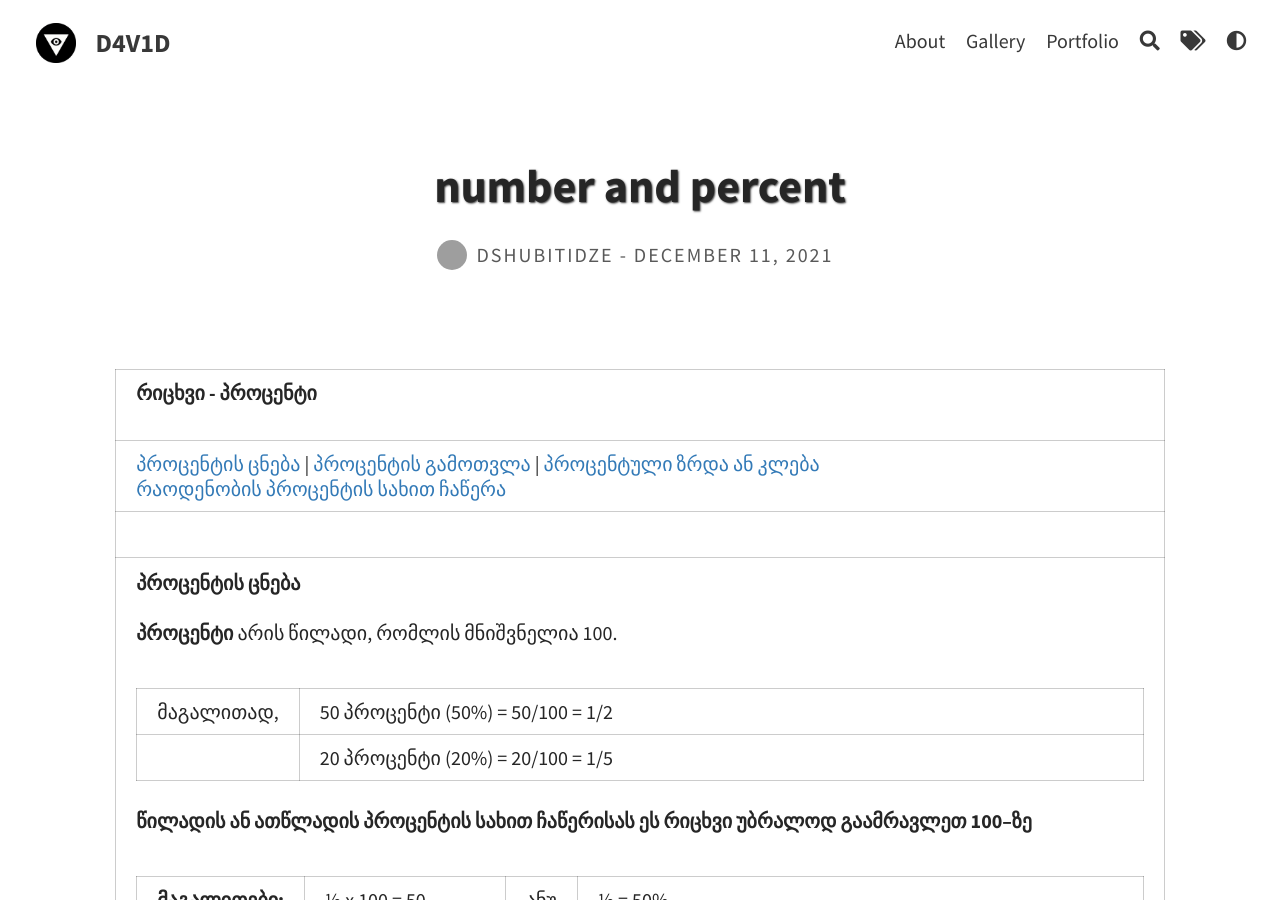
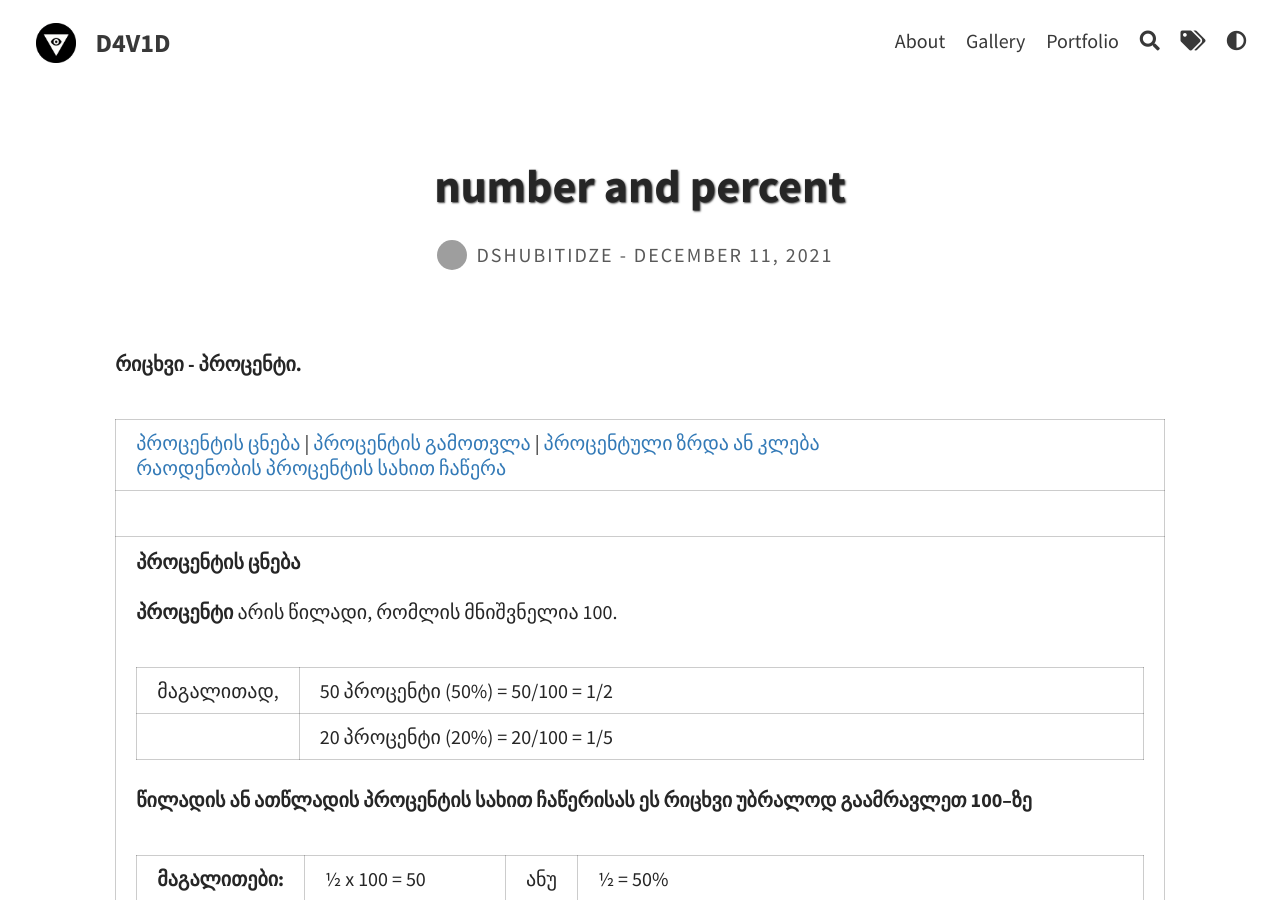
Before and after one commit to datunaa/blog, a Jekyll site: the page built from _posts/2021-12-11-number-percent.md, in a window 1280 px wide and 900 px high. Built offline with Jekyll 4.4.1, drawn with Linux system fonts in a browser that asks for light colours; grey boxes are pictures that could not be loaded.

Commit message:
BLOG V1.0

```diff
--- a/_posts/2021-12-11-number-percent.md
+++ b/_posts/2021-12-11-number-percent.md
@@ -6,12 +6,11 @@ author: dshubitidze
 excerpt_separator: <!--more-->
 ---
 
+
+**რიცხვი - პროცენტი.**
+
 <table>
 <tbody>
-<tr>
-<td align="middle" colspan="2"><strong class="textheader">რიცხვი - პროცენტი <br>
-&nbsp;</strong> </td>
-</tr>
 
 <tr align="middle">
 <td colspan="2"><a class="commonlink" href="#anchor1">პროცენტის ცნება </a> | <a class="commonlink" href="#anchor2">პროცენტის გამოთვლა</a> | <a class="commonlink" href="#anchor3">პროცენტული ზრდა ან კლება </a> <br>
```
